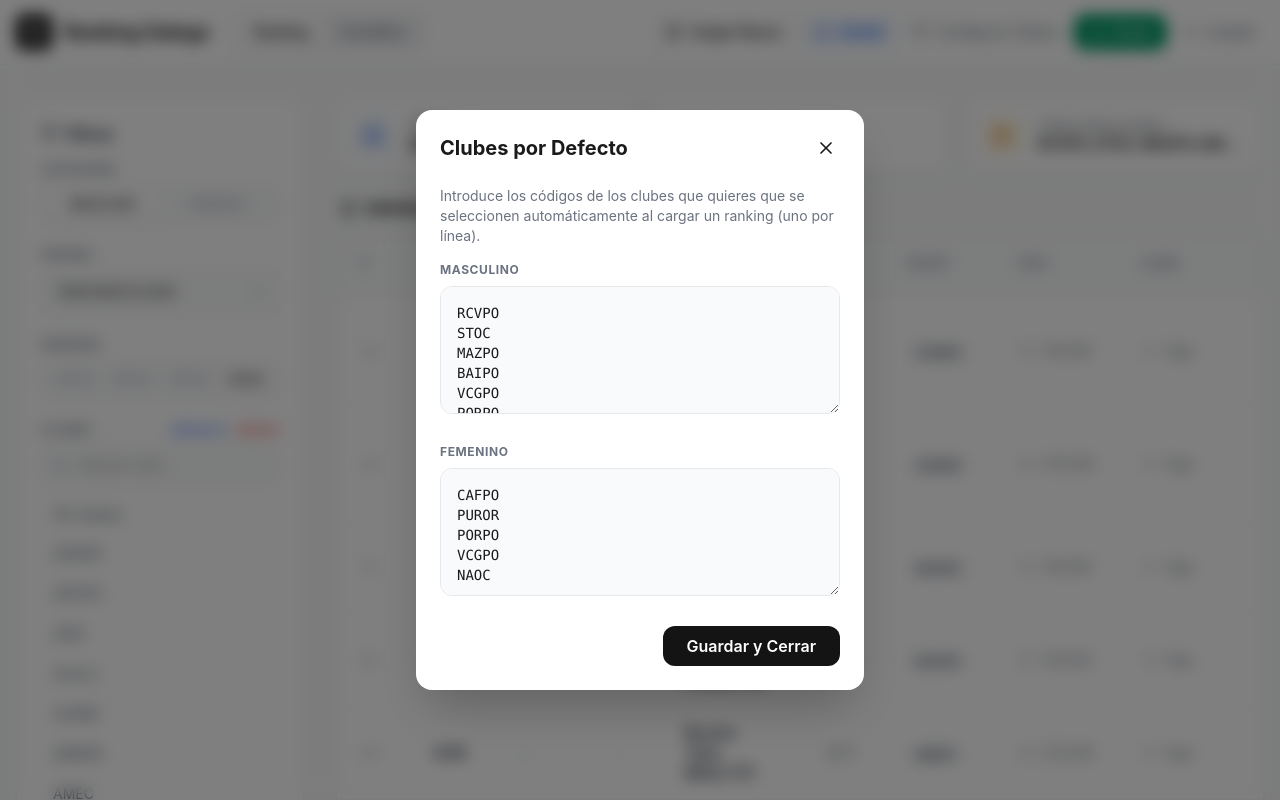
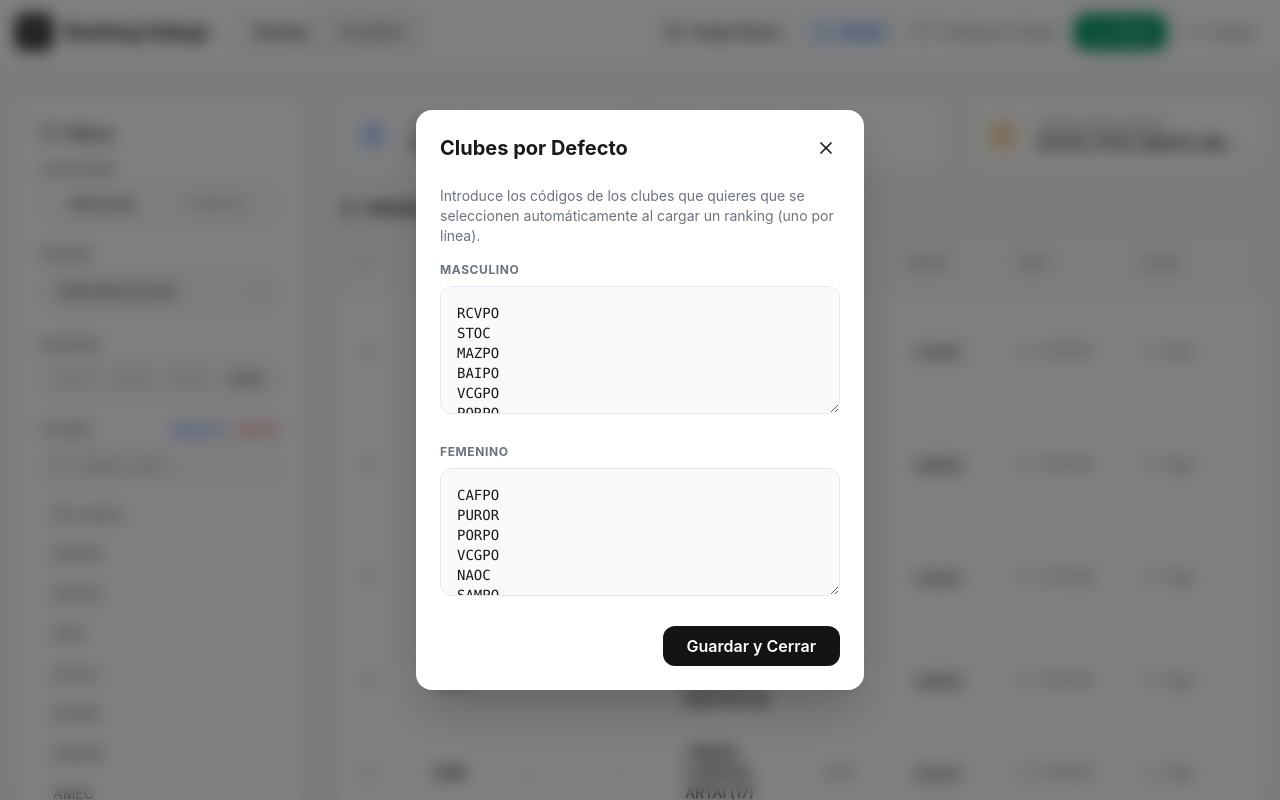
Before and after one commit to Junky400/ranking-celtaatletismo, a React (Vite) app: page / in a window 1280 px wide. Both pictures are taken after a click on the button "Configurar Clubes". Shown: the top 800 px of the page. Built offline with nearby package versions, Linux system fonts and the light colour scheme.

Commit message:
Add files via upload

```diff
--- a/src/App.tsx
+++ b/src/App.tsx
@@ -29,8 +29,8 @@ function cn(...inputs: ClassValue[]) {
 
 const DEFAULT_CLUBS_MALE_KEY = "ranking_galego_default_clubs_male";
 const DEFAULT_CLUBS_FEMALE_KEY = "ranking_galego_default_clubs_female";
-const INITIAL_DEFAULT_CLUBS_MALE = ["RCVPO", "STOC", "MAZPO", "BAIPO", "VCGPO", "PORPO"];
-const INITIAL_DEFAULT_CLUBS_FEMALE = ["CAFPO", "PUROR", "PORPO", "VCGPO", "NAOC"];
+const INITIAL_DEFAULT_CLUBS_MALE = ["RCVPO", "STOC", "MAZPO", "BAIPO", "VCGPO", "PORPO", "SAMPO"];
+const INITIAL_DEFAULT_CLUBS_FEMALE = ["CAFPO", "PUROR", "PORPO", "VCGPO", "NAOC", "SAMPO"];
 
 export default function App() {
   const [view, setView] = useState<"RANKING" | "ESTADILLO">("RANKING");
@@ -41,6 +41,8 @@ export default function App() {
   const [error, setError] = useState<string | null>(null);
   const [teamSearch, setTeamSearch] = useState("");
   const [showSettings, setShowSettings] = useState(false);
+  const [tempClubsMale, setTempClubsMale] = useState("");
+  const [tempClubsFemale, setTempClubsFemale] = useState("");
   const [topLimit, setTopLimit] = useState<number | null>(null);
   const [rankingGender, setRankingGender] = useState<Gender>(Gender.MALE);
 
@@ -485,7 +487,11 @@ export default function App() {
               </div>
             )}
             <button
-              onClick={() => setShowSettings(true)}
+              onClick={() => {
+                setTempClubsMale(defaultClubsMale.join("\n"));
+                setTempClubsFemale(defaultClubsFemale.join("\n"));
+                setShowSettings(true);
+              }}
               className="text-sm font-medium text-[#6B7280] hover:text-[#111827] flex items-center gap-2 transition-colors"
             >
               <Filter className="w-4 h-4" />
@@ -539,9 +545,9 @@ export default function App() {
                   <h4 className="text-xs font-bold text-[#6B7280] uppercase tracking-wider mb-2">Masculino</h4>
                   <textarea
                     className="w-full h-32 bg-[#F9FAFB] border border-[#E5E7EB] rounded-xl p-4 text-sm font-mono focus:outline-none focus:ring-2 focus:ring-[#141414]/10"
-                    value={defaultClubsMale.join("\n")}
-                    onChange={(e) => saveDefaultClubs(e.target.value.split("\n").map(s => s.trim()).filter(Boolean), Gender.MALE)}
-                    placeholder="RCVPO\nSTOC\n..."
+                    value={tempClubsMale}
+                    onChange={(e) => setTempClubsMale(e.target.value)}
+                    placeholder="RCVPO&#10;STOC&#10;..."
                   />
                 </div>
 
@@ -549,16 +555,22 @@ export default function App() {
                   <h4 className="text-xs font-bold text-[#6B7280] uppercase tracking-wider mb-2">Femenino</h4>
                   <textarea
                     className="w-full h-32 bg-[#F9FAFB] border border-[#E5E7EB] rounded-xl p-4 text-sm font-mono focus:outline-none focus:ring-2 focus:ring-[#141414]/10"
-                    value={defaultClubsFemale.join("\n")}
-                    onChange={(e) => saveDefaultClubs(e.target.value.split("\n").map(s => s.trim()).filter(Boolean), Gender.FEMALE)}
-                    placeholder="CAFPO\nPUROR\n..."
+                    value={tempClubsFemale}
+                    onChange={(e) => setTempClubsFemale(e.target.value)}
+                    placeholder="CAFPO&#10;PUROR&#10;..."
                   />
                 </div>
               </div>
 
               <div className="mt-6 flex justify-end">
                 <button
-                  onClick={() => setShowSettings(false)}
+                  onClick={() => {
+                    const maleClubs = tempClubsMale.split("\n").map(s => s.trim()).filter(Boolean);
+                    const femaleClubs = tempClubsFemale.split("\n").map(s => s.trim()).filter(Boolean);
+                    saveDefaultClubs(maleClubs, Gender.MALE);
+                    saveDefaultClubs(femaleClubs, Gender.FEMALE);
+                    setShowSettings(false);
+                  }}
                   className="bg-[#141414] text-white px-6 py-2 rounded-xl font-semibold hover:bg-[#2D2D2D] transition-all"
                 >
                   Guardar y Cerrar
```
